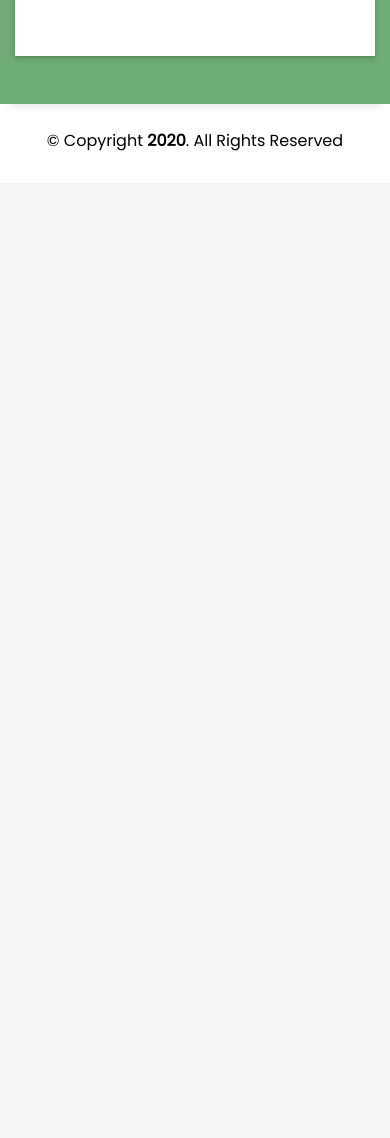
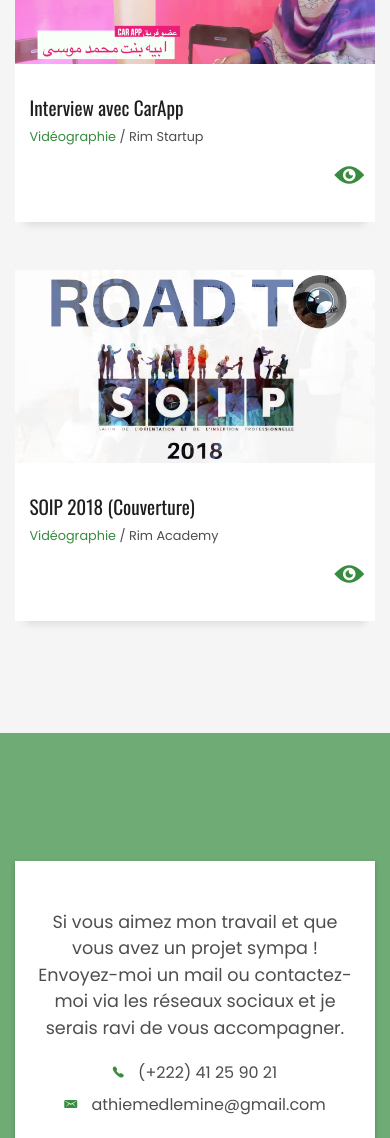
Before and after one commit to athiemohamed/athiemohamed.github.io, a plain HTML site: page index.html in a window 390 px wide. Shown: the part 7559-8697 px from the top of the page. Before the commit the page ends 7742 px from the top, so only its background shows below. Drawn offline with nearby package versions, Linux system fonts and the light colour scheme; files whose address does not match are found by name.

Commit message:
April Update

```diff
--- a/index.html
+++ b/index.html
@@ -295,6 +295,7 @@
                             </div>
                         </div>
                     </div>
+
                     <div class="col-md-4">
                         <div class="work-box">
                             <a href="assets/img/kkag.png" data-gall="portfolioGallery" class="venobox">
@@ -395,7 +396,7 @@
                         <div class="work-box">
                             <a href="assets/img/eln.png" data-gall="portfolioGallery" class="venobox">
                                 <div class="work-img">
-                                    <img src="assets/img/eln.png" alt="" class="img-fluid">
+                                    <img src="assets/img/eln.png" alt="" class="img-fluid" >
                                 </div>
                             </a>
                             <div class="work-content">
@@ -415,8 +416,82 @@
                             </div>
                         </div>
                     </div>
+                     <div class="col-md-4">
+                        <div class="work-box">
+                            <a href="assets/img/ecrim.png" data-gall="portfolioGallery" class="venobox">
+                                <div class="work-img">
+                                    <img src="assets/img/ecrim.png" alt="" class="img-fluid">
+                                </div>
+                            </a>
+                            <div class="work-content">
+                                <div class="row">
+                                    <div class="col-sm-8">
+                                        <h2 class="w-title">Lancement Econnectrim</h2>
+                                        <div class="w-more">
+                                            <span class="w-ctegory">Vidéographie</span> / <span class="w-date">Rim Startup</span>
+                                        </div>
+                                    </div>
+                                    <div class="col-sm-4">
+                                        <div class="w-like">
+                                            <a href="https://www.youtube.com/watch?v=kV9VLBXqOpE"> <span class="ion-ios-eye"></span></a>
+                                        </div>
+                                    </div>
+                                </div>
+                            </div>
+                        </div>
+                    </div>
+                     <div class="col-md-4">
+                        <div class="work-box">
+                            <a href="assets/img/fmjdh.png" data-gall="portfolioGallery" class="venobox">
+                                <div class="work-img">
+                                    <img src="assets/img/carapp.png" alt="" class="img-fluid">
+                                </div>
+                            </a>
+                            <div class="work-content">
+                                <div class="row">
+                                    <div class="col-sm-8">
+                                        <h2 class="w-title">Interview avec CarApp</h2>
+                                        <div class="w-more">
+                                            <span class="w-ctegory">Vidéographie</span> / <span class="w-date">Rim Startup</span>
+                                        </div>
+                                    </div>
+                                    <div class="col-sm-4">
+                                        <div class="w-like">
+                                            <a href="https://www.youtube.com/watch?v=FQ5DziD2oUg"> <span class="ion-ios-eye"></span></a>
+                                        </div>
+                                    </div>
+                                </div>
+                            </div>
+                        </div>
+                    </div>
+                    <div class="col-md-4">
+                        <div class="work-box">
+                            <a href="assets/img/fmjdh.png" data-gall="portfolioGallery" class="venobox">
+                                <div class="work-img">
+                                    <img src="assets/img/soip.png" alt="" class="img-fluid">
+                                </div>
+                            </a>
+                            <div class="work-content">
+                                <div class="row">
+                                    <div class="col-sm-8">
+                                        <h2 class="w-title">SOIP 2018 (Couverture)</h2>
+                                        <div class="w-more">
+                                            <span class="w-ctegory">Vidéographie</span> / <span class="w-date">Rim Academy</span>
+                                        </div>
+                                    </div>
+                                    <div class="col-sm-4">
+                                        <div class="w-like">
+                                            <a href="https://www.youtube.com/playlist?list=PL0HKOWVpHO7pIsmG-8amuzx-YGZC7cHh2"> <span class="ion-ios-eye"></span></a>
+                                        </div>
+                                    </div>
+                                </div>
+                            </div>
+                        </div>
+                    </div>
 
                 </div>
+
+
             </div>
         </section>
         <!-- End Portfolio Section -->
@@ -470,7 +545,7 @@
             <div class="row">
                 <div class="col-sm-12">
                     <div class="copyright-box">
-                        <p class="copyright">&copy; Copyright <strong>2020</strong>. All Rights Reserved</p>
+                        <p class="copyright">&copy; Copyright <strong>2021</strong>. All Rights Reserved</p>
                     </div>
                 </div>
             </div>
```
Also changed, not shown: assets/img/carapp.png (added), assets/img/ecrim.png (added), assets/img/soip.png (added), 2 other files.
